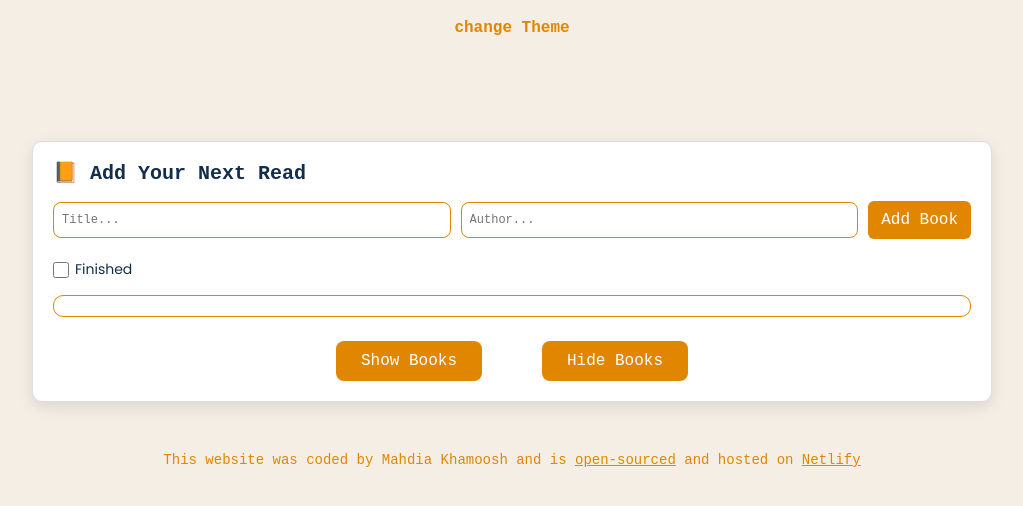
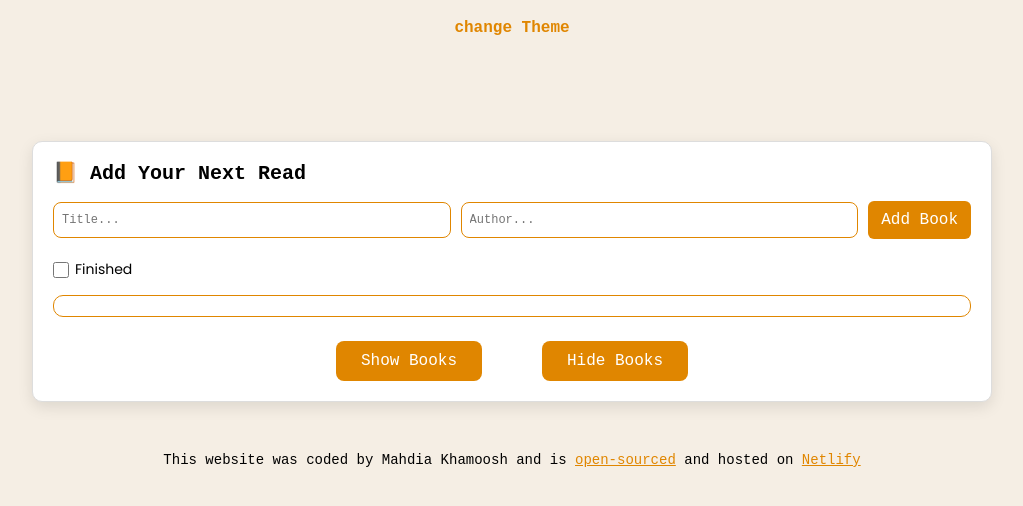
Before and after one commit to Mahdia-123/book-tracker-app, a plain HTML site: page index.html in a window 1280 px wide. Both pictures are taken after a click on the button "change Theme". Shown: the whole page, without its empty margins (128-1151 px from the left). Drawn offline with nearby package versions, Linux system fonts and the light colour scheme; a web font is replaced by a local one.

Commit message:
Update styles.css

```diff
--- a/src/styles.css
+++ b/src/styles.css
@@ -5,11 +5,11 @@ body {
 }
 body.light-theme {
   background-color: #f5eee4;
-  color: #142e49;
+  color: black;
 }
 
 body.dark-theme {
-  background-color: black;
+  background-color: f9f7fe;
   color: black;
 }
 .change-theme {
@@ -112,7 +112,6 @@ input {
 footer {
   text-align: center;
   font-size: 14px;
-  color: #e08600;
 }
 footer a {
   color: #e08600;
```
